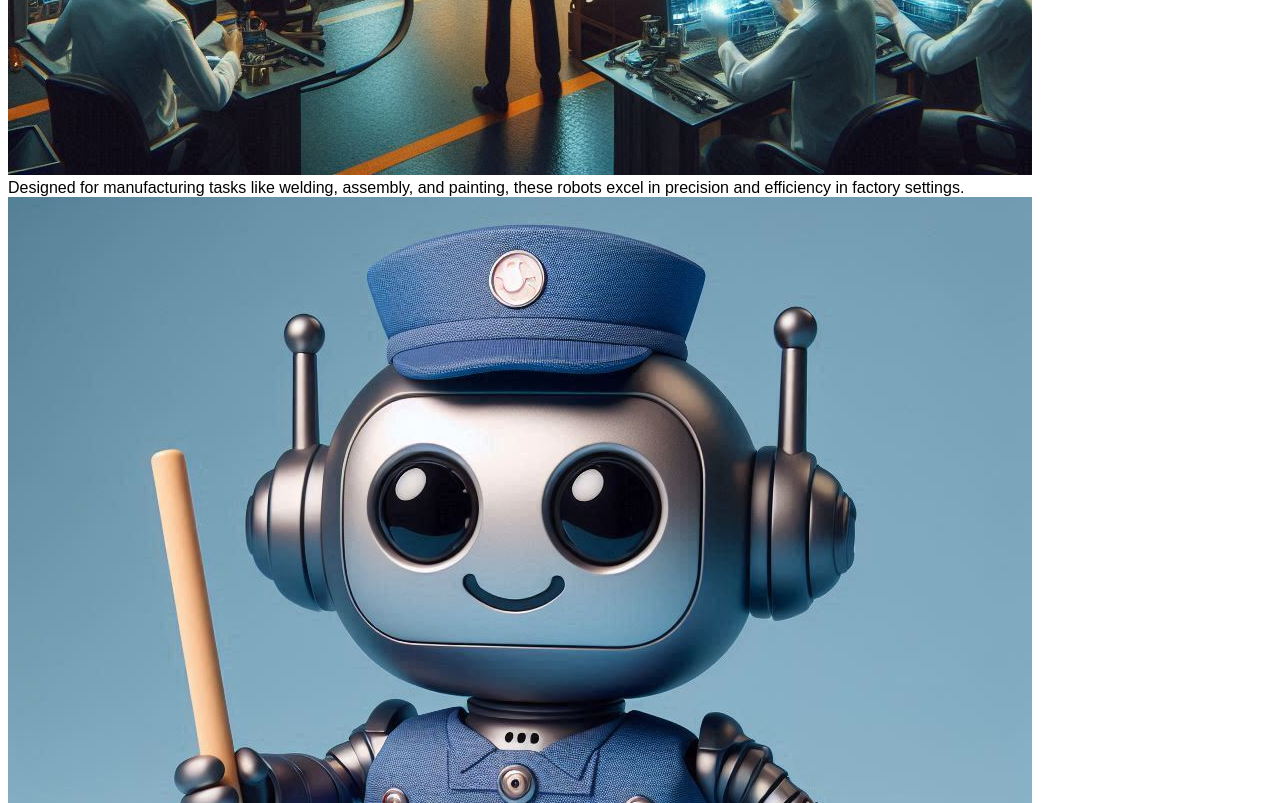
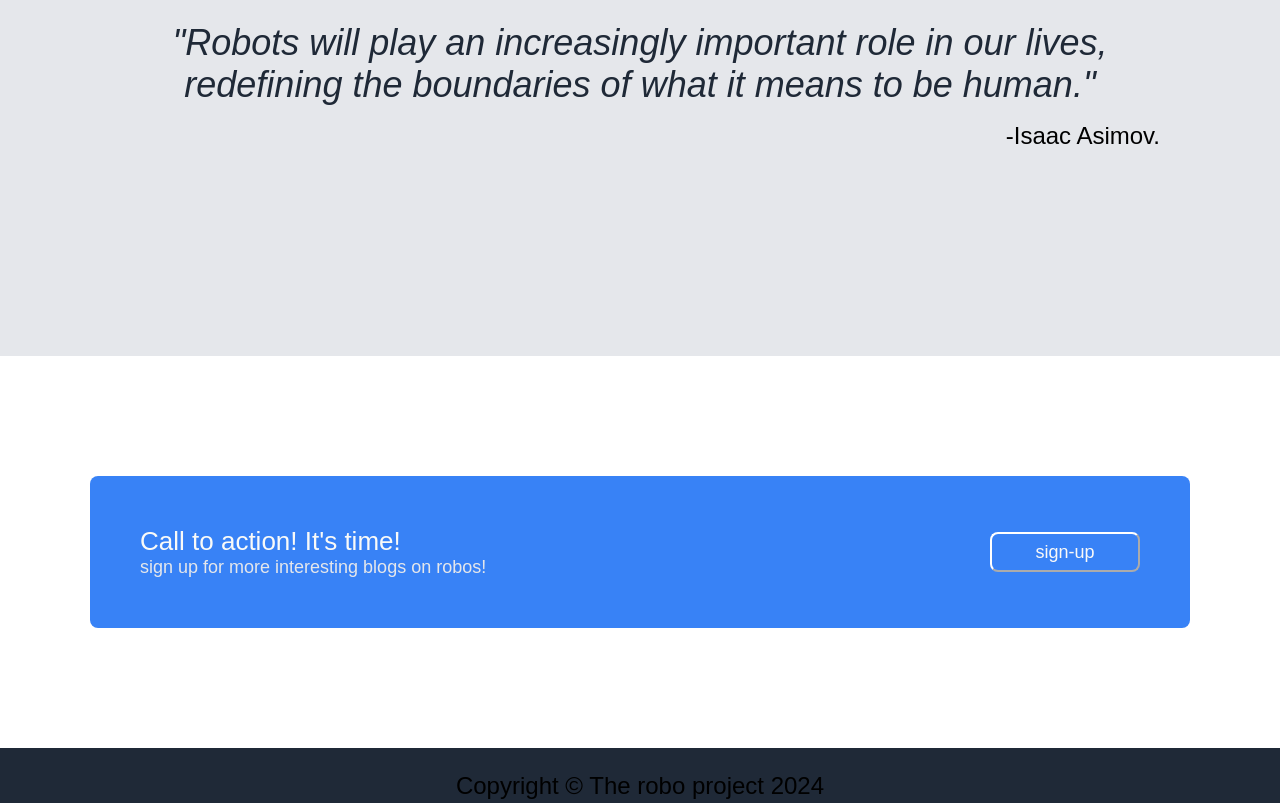
Before and after one commit to mrchinnu/robo-info-site, a plain HTML site: page index.html in a window 1280 px wide. Shown: the part 1560-2363 px from the top of the page. Drawn offline with Linux system fonts and the light colour scheme.

Commit message:
add all the styles required to make page look same
added all the changes to each div and every element to make them look similar to the page given

```diff
--- a/index.html
+++ b/index.html
@@ -18,18 +18,21 @@
             <a href="#">header link three</a>
         </div>
     </div>
-    <div class="card">
     <div class="hero">
         <div class="text">
             <p class="main">Unleashing the Future: Where Robots Meet Innovation!</p>
             <p class="secondary">Step into a world where cutting-edge technology meets boundless creativity—our robots are transforming the future. From revolutionizing industries to enhancing everyday life, the future is now, and it's powered by innovation!</p>
+            <button>Sign up</button>
         </div>
         <div class="image">
             <img src="./images/robo.png" alt="a robo waving it's hand">
         </div>
     </div>
+    <div class="card1">
+        <div class="one">
+            <p>Intresting Robots</p>
         </div>
-    <div class="card1">
+        <div class="sec">
         <div class="mini">
             <img src="./images/robo1.png" alt="Industrial robo">
             <p>Designed for manufacturing tasks like welding, assembly, and painting, these robots excel in precision and efficiency in factory settings.</p>
@@ -47,21 +50,22 @@
             <p>Unmanned aerial robots capable of navigating and performing tasks like surveillance, delivery, or environmental monitoring without human control.</p>
         </div>
         </div>
+    </div>
     <div class="card2">
-        <p>
+        <p class="quote">
             "Robots will play an increasingly important role in our lives, redefining the boundaries of what it means to be human."
         </p>
-        <p>
+        <p class="name">
           -Isaac Asimov.
         </p>
     </div>
     <div class="card3">
         <div class="box">
             <div class="call">
-                <p>
+                <p class="main">
                 Call to action! It's time!
                 </p>
-                <p>
+                <p class="sub">
                 sign up for more interesting blogs on robos!
                 </p>
             </div>
--- a/style.css
+++ b/style.css
@@ -2,33 +2,190 @@ body{
     display:flex;
     flex-direction: column;
     font-family: Arial, Helvetica, sans-serif;
+    margin:0px;
 }
 a{
     text-decoration: none;
-    color:#e5e7eb
+    color:#e5e7eb;
+    font-size: 18px;
 }
 p{
    margin:0;
    padding:0;
+}
+button{
+    background-color: #3882f6;
+    color:#faf9f8;
+    border-radius: 8px;
 }
 .header{
     display:flex;
     justify-content: space-between;
     background-color: #1f2937;
 }
-.card{
-    display:flex;
-    flex-direction: column;
-    background-color: #1f2937;
-}
+
 .right{
     display:flex;
     gap:16px;
     padding:16px 120px;
     align-items: center;
+
 }
+
 .left{
+    text-align: center;
     font-size:24px;
     color:#f9faf8;
     padding:16px 120px;
 }
+
+.hero{
+    display:flex;
+    flex:1;
+    background-color: #1f2937;
+    justify-content: center;
+    gap:64px;
+    padding: 120px;;
+}
+.hero .main{
+    font-size: 48px;
+    color:#faf9f8;
+}
+.hero .secondary{
+    color:#e5e7eb;
+    font-size:18px;
+}
+
+.hero img{
+    max-width:600px;
+    max-height:auto;
+    flex:1;
+}
+button{
+    width:150px;
+    height:40px;
+    font-size:18px;
+}
+.text{
+    display:flex;
+    flex-direction: column;
+    padding: 16px;
+    gap:8px;
+    justify-content: center;
+    flex:1;
+    max-width: 600px;
+}
+
+.mini img{
+    max-width:180px;
+    max-height:180px;
+}
+
+.card2,.card3,.card1{
+    flex:1;
+}
+
+.card1{
+   display:flex;
+   flex-direction: column;
+   align-items: center;
+   padding: 120px;
+   gap:36px;
+}
+
+.one{
+    text-align: center;
+    color:#1f2937;
+    font-size: 36px;
+    font-weight: 900;
+}
+.sec{
+    display: flex;
+    justify-content: center;
+    align-items: center;
+    gap:30px;
+    padding: 16px;;
+}
+
+.mini{
+    max-width: 300px;
+    display: flex;
+    flex-direction: column;
+    justify-content: center;
+    align-items: center;
+    text-align: center;
+    gap:16px;
+}
+
+.mini img{
+    border: solid blue;
+    border-radius: 8px;
+}
+
+.card2{
+    display: flex;
+    flex-direction: column;
+    padding: 120px;
+    background-color: #e5e7eb;
+    gap:16px;
+    min-height:300px;
+    justify-content: center;
+}
+
+.card2 .quote{
+    font-size: 36px;
+    color:#1f2937;
+    font-style:italic;
+    text-align:center ;
+}
+
+.name{
+    text-align: end;
+    font-size:24px;
+}
+
+.card3{
+    display:flex;
+    flex-direction: column;
+    justify-content: space-around;
+    max-height: 300px;
+    padding-top:120px;
+    gap:120px;
+}
+
+.box{
+    justify-content: space-between;
+    align-items: center;
+    align-self: center;
+    flex:3;
+    border-radius: 8px;
+    min-width: 1000px;
+    height:auto;
+    background-color: #3882f6;
+    padding:50px ;
+    width:auto;
+    display: flex;
+    gap: 68px;
+}
+
+.box button{
+    border-color:white;
+}
+.box .main{
+    font-size: 26px;
+    color: #f9faf8;
+}
+
+.sub{
+    color: #e5e7eb;
+    font-size: 18px;
+}
+.footer{
+    flex:1;
+    display:flex;
+    justify-content: center;
+    align-items: center;
+    background-color: #1f2937;
+    font-size: 24px;
+    padding:24px;
+}
```
Lines whose indentation alone changed are shown as unchanged.
